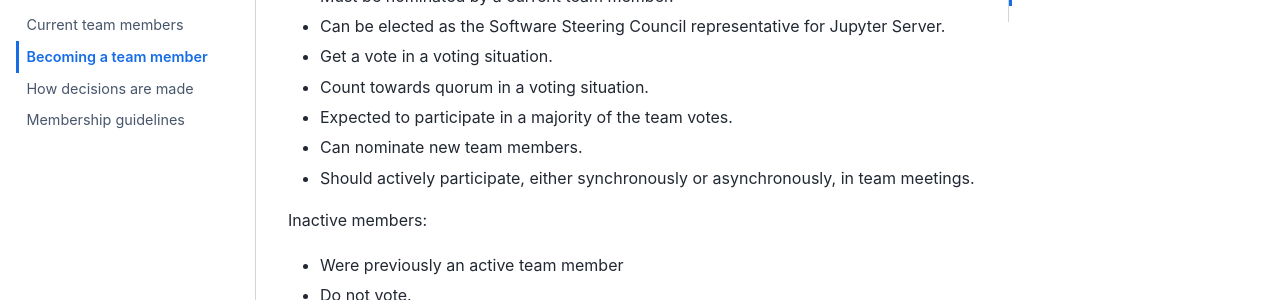
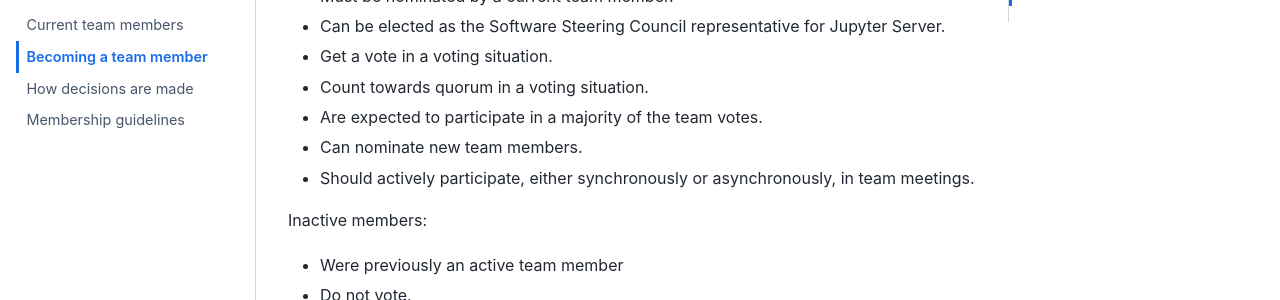
Before and after one commit to jupyter-server/team-compass, a Sphinx documentation site: the page built from docs/team/becoming-member.md, in a window 1280 px wide and 900 px high, scrolled down 320 px. Shown: the part 153-453 px from the top of the window. Built offline with Sphinx 7.4.7 and the Sphinx Book theme 1.1.4, drawn with Linux system fonts in a browser that asks for light colours.

Commit message:
Update docs/team/becoming-member.md
Co-authored-by: Steven Silvester <steven.silvester@gmail.com>

```diff
--- a/docs/team/becoming-member.md
+++ b/docs/team/becoming-member.md
@@ -14,7 +14,7 @@ Active members:
 * Can be elected as the Software Steering Council representative for Jupyter Server.
 * Get a vote in a voting situation.
 * Count towards quorum in a voting situation.
-* Expected to participate in a majority of the team votes.
+* Are expected to participate in a majority of the team votes.
 * Can nominate new team members.
 * Should actively participate, either synchronously or asynchronously, in team meetings.
 
```
